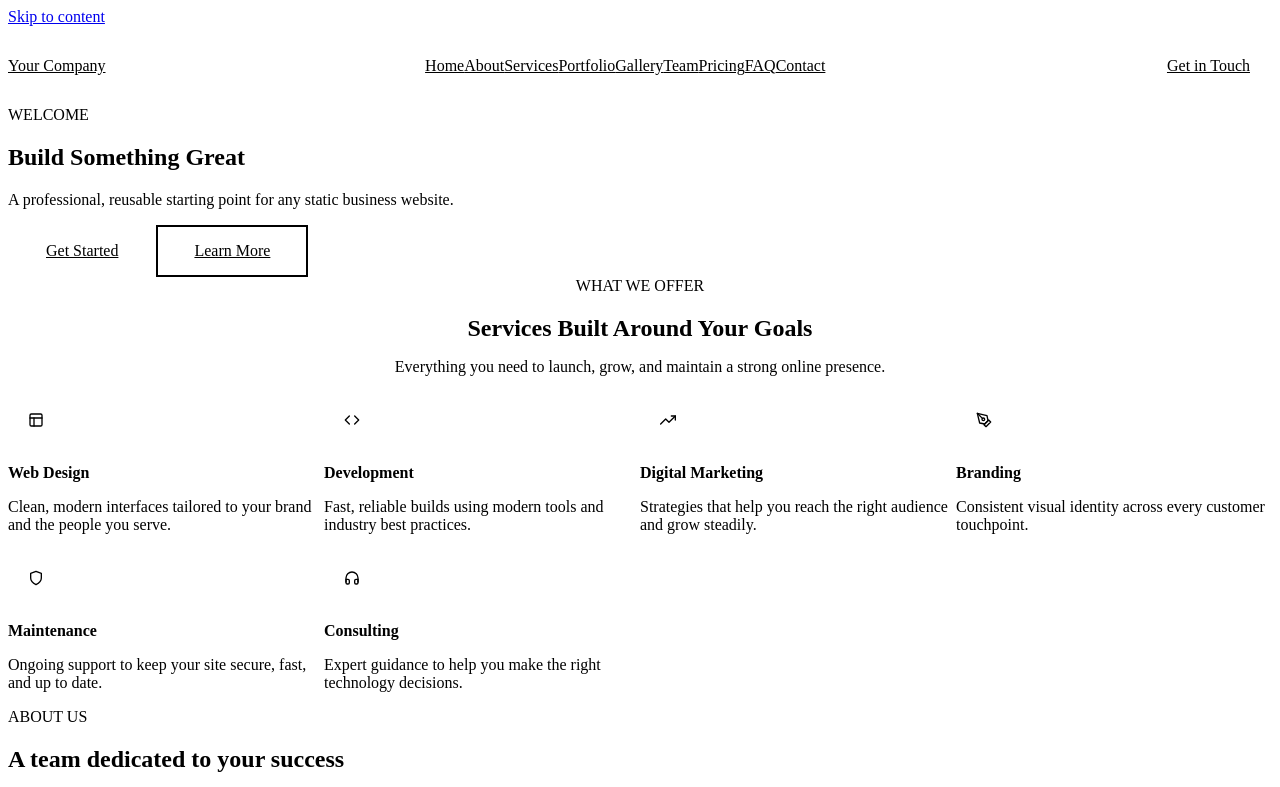
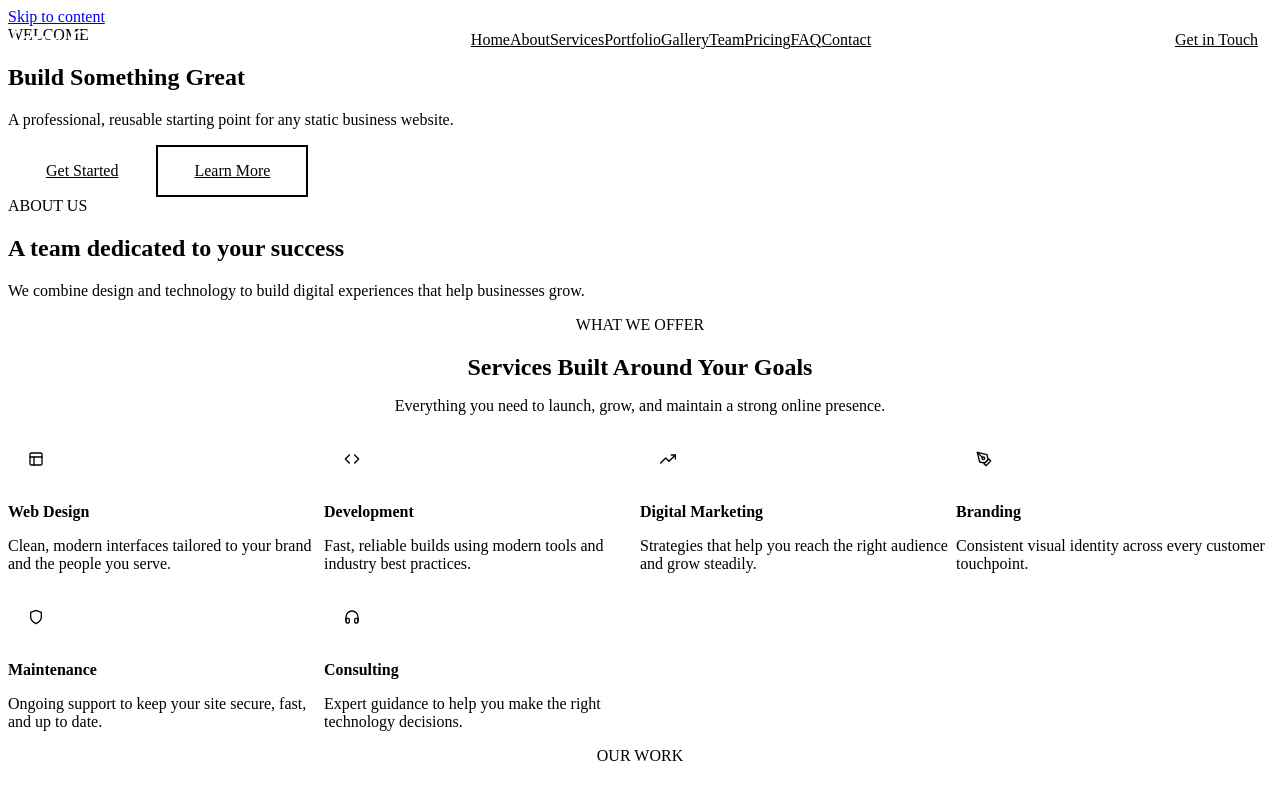
Before and after one commit to suyog-patil1996/aarambha-creation, a React (Vite) app: page / in a window 1280 px wide. Shown: the top 787 px of the page. Built offline with nearby package versions, Linux system fonts and the light colour scheme; the HTML template or start-up script is replaced by a standard one.

Commit message:
UI changes

```diff
--- a/src/pages/Home.jsx
+++ b/src/pages/Home.jsx
@@ -13,17 +13,16 @@ function Home() {
 
   return (
     <>
-      <Hero />
-      <Services />
-      <About
-        features={['Dedicated project team', 'Transparent timelines', 'Ongoing support after launch']}
-      />
-      <Statistics />
-      <Portfolio />
-      <Testimonials />
-      <Partners />
-      <CTA />
-    </>
+  <Hero />
+
+  <About />
+
+  <Services />
+
+  <Portfolio />
+
+  <CTA />
+</>
   );
 }
 
--- a/src/sections/Navbar/Navbar.jsx
+++ b/src/sections/Navbar/Navbar.jsx
@@ -25,7 +25,11 @@ function Navbar() {
   }, [isOpen]);
 
   return (
-    <header className={`${styles.navbar} ${scrolled ? styles.scrolled : ''}`}>
+    <header
+  className={`${styles.navbar} ${
+    scrolled ? styles.scrolled : styles.transparent
+  }`}
+>
       <div className={`container ${styles.inner}`}>
         <NavLink to="/" className={styles.logo} onClick={() => setIsOpen(false)}>
           {COMPANY.name}
--- a/src/sections/Navbar/Navbar.module.css
+++ b/src/sections/Navbar/Navbar.module.css
@@ -1,15 +1,29 @@
 .navbar {
-  position: sticky;
+  position: fixed;
   top: 0;
+  left: 0;
+  width: 100%;
   z-index: var(--z-sticky);
-  background-color: var(--color-bg-primary);
-  transition: box-shadow var(--transition-base);
+
+  transition:
+      background 0.35s ease,
+      backdrop-filter 0.35s ease,
+      box-shadow 0.35s ease,
+      padding 0.35s ease;
+}
+
+.transparent {
+    background: transparent;
 }
 
 .scrolled {
-  box-shadow: var(--shadow-sm);
+
+    background: rgba(255,255,255,0.92);
+
+    backdrop-filter: blur(12px);
+
+    box-shadow: 0 8px 30px rgba(0,0,0,.08);
 }
-
 .inner {
   display: flex;
   align-items: center;
@@ -17,17 +31,37 @@
   height: 80px;
 }
 
-.logo {
-  font-family: var(--font-heading);
-  font-weight: var(--fw-bold);
-  font-size: var(--fs-lg);
-  color: var(--color-text-primary);
+.logo{
+
+    font-size:1.7rem;
+
+    font-weight:700;
+
+    letter-spacing:1px;
+
+    color:white;
+
+    transition:.3s;
 }
 
-.links {
-  display: flex;
-  align-items: center;
-  gap: var(--space-8);
+.scrolled .logo{
+
+    color:#111;
+}
+
+.link{
+
+    color:white;
+
+    font-weight:500;
+
+    transition:.3s;
+
+    position:relative;
+}
+.scrolled .link{
+
+    color:#222;
 }
 
 .link {
@@ -36,9 +70,14 @@
   font-size: var(--fs-sm);
 }
 
-.link:hover,
-.active {
-  color: var(--color-primary);
+.link:hover{
+
+    color:var(--color-primary);
+}
+
+.active{
+
+    color:var(--color-primary);
 }
 
 .ctaMobile {
--- a/src/styles/global.css
+++ b/src/styles/global.css
@@ -165,3 +165,44 @@ section {
 ::-webkit-scrollbar-thumb:hover {
   background: var(--color-gray-500);
 }
+body{
+
+font-family:var(--font-body);
+
+color:var(--color-text-primary);
+
+line-height:1.6;
+
+}
+
+h1,h2,h3,h4,h5,h6{
+
+font-family:var(--font-heading);
+
+font-weight:700;
+
+line-height:1.2;
+
+}
+
+section{
+
+position:relative;
+
+overflow:hidden;
+
+}
+
+a{
+
+text-decoration:none;
+
+transition:.3s;
+
+}
+
+ul{
+
+list-style:none;
+
+}
--- a/src/styles/variables.css
+++ b/src/styles/variables.css
@@ -1,18 +1,18 @@
 :root {
   /* ============ BRAND COLORS ============ */
-  --color-primary: #4f46e5;
-  --color-primary-light: #6366f1;
-  --color-primary-dark: #4338ca;
-  --color-primary-rgb: 79, 70, 229;
+--color-primary: #E43D84;
+--color-primary-light: #EC6AA3;
+--color-primary-dark: #C82669;
+--color-primary-rgb: 228,61,132;
 
   --color-secondary: #0f172a;
   --color-secondary-light: #1e293b;
   --color-secondary-dark: #020617;
   --color-secondary-rgb: 15, 23, 42;
 
-  --color-accent: #f59e0b;
-  --color-accent-light: #fbbf24;
-  --color-accent-dark: #d97706;
+  --color-accent: #F5C14C;
+--color-accent-light: #FFD770;
+--color-accent-dark: #E3AF28;
   --color-accent-rgb: 245, 158, 11;
 
   /* ============ NEUTRALS ============ */
@@ -54,8 +54,8 @@
   --color-border-dark: var(--color-gray-300);
 
   /* ============ TYPOGRAPHY ============ */
-  --font-heading: 'Poppins', 'Segoe UI', system-ui, -apple-system, sans-serif;
-  --font-body: 'Inter', 'Segoe UI', system-ui, -apple-system, sans-serif;
+  --font-heading:'Playfair Display', serif;
+  --font-body:'Poppins',sans-serif;
 
   --fs-xs: 0.75rem;
   --fs-sm: 0.875rem;
@@ -114,7 +114,7 @@
   /* ============ SHADOWS ============ */
   --shadow-sm: 0 1px 2px rgba(15, 23, 42, 0.06);
   --shadow-md: 0 4px 12px rgba(15, 23, 42, 0.08);
-  --shadow-lg: 0 8px 24px rgba(15, 23, 42, 0.1);
+  --shadow-lg:0 18px 45px rgba(0,0,0,.12);
   --shadow-xl: 0 16px 40px rgba(15, 23, 42, 0.12);
   --shadow-primary: 0 8px 24px rgba(var(--color-primary-rgb), 0.25);
 
@@ -128,7 +128,7 @@
   --container-padding-mobile: var(--space-4);
 
   /* ============ BUTTON ============ */
-  --btn-radius: var(--radius-md);
+  --btn-radius:999px;
   --btn-padding-y: 0.75rem;
   --btn-padding-x: 1.75rem;
   --btn-font-weight: var(--fw-semibold);
```
